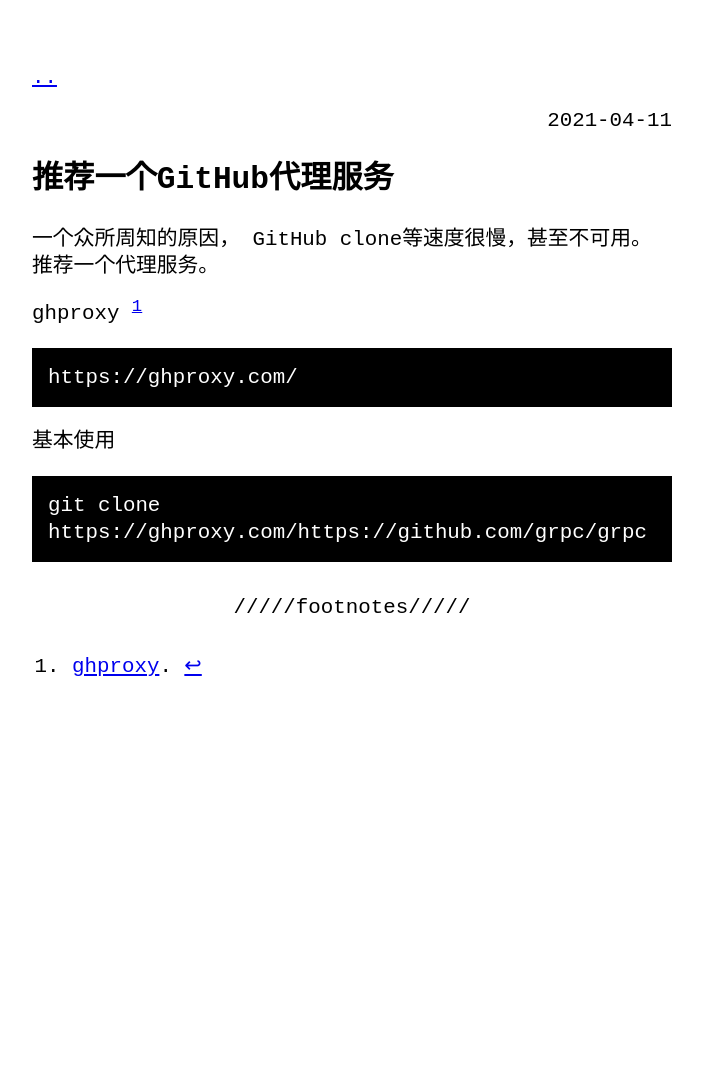
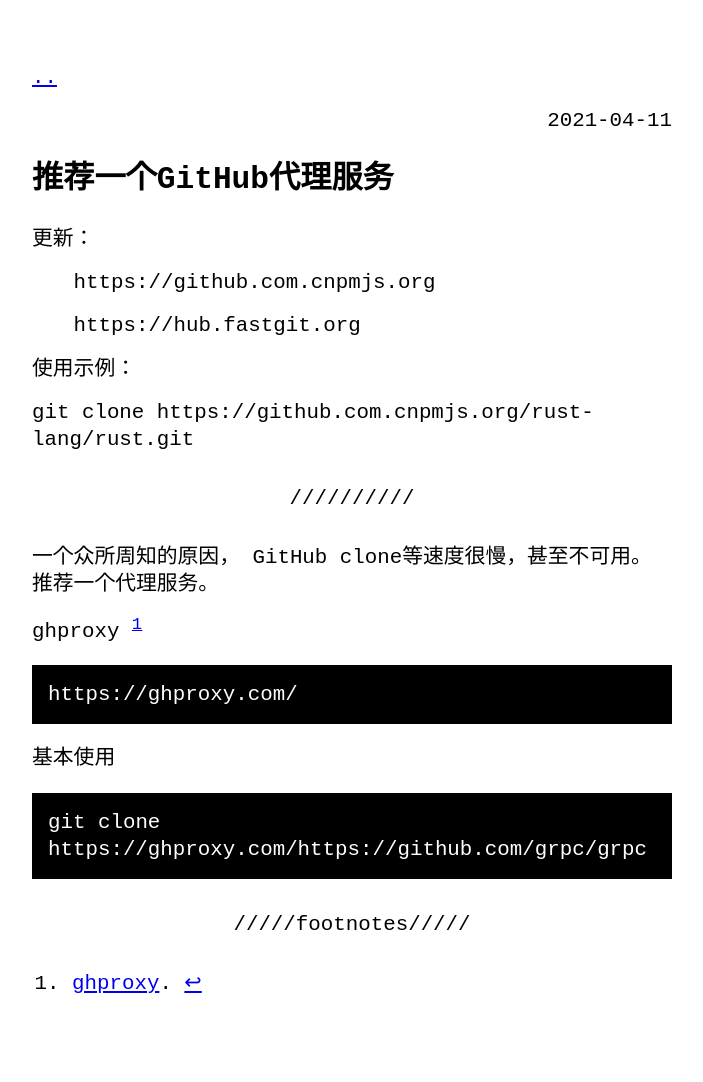
Before and after one commit to zTgx/zTgx.github.io, a Jekyll site: the page built from _posts/2021-04-11-0063.md, in a window 1280 px wide. Shown: the whole page, without its empty margins (288-991 px from the left). Built offline with Jekyll 4.4.1, drawn with Linux system fonts in a browser that asks for light colours; before the commit the page ends 900 px from its top, so only the background shows below that.

```diff
--- a/_posts/2021-04-11-0063.md
+++ b/_posts/2021-04-11-0063.md
@@ -4,6 +4,21 @@ title: 推荐一个GitHub代理服务
 date: 2021-04-11
 category: linux
 ---
+
+更新：
+
+　　https://github.com.cnpmjs.org
+
+　　https://hub.fastgit.org
+
+
+使用示例：
+
+git clone https://github.com.cnpmjs.org/rust-lang/rust.git
+
+
+---
+
 
 一个众所周知的原因， GitHub clone等速度很慢，甚至不可用。 推荐一个代理服务。
 
```
Also changed, not shown: _posts/202106/20211-06-01-00129.md (added, +8 -0 lines).
